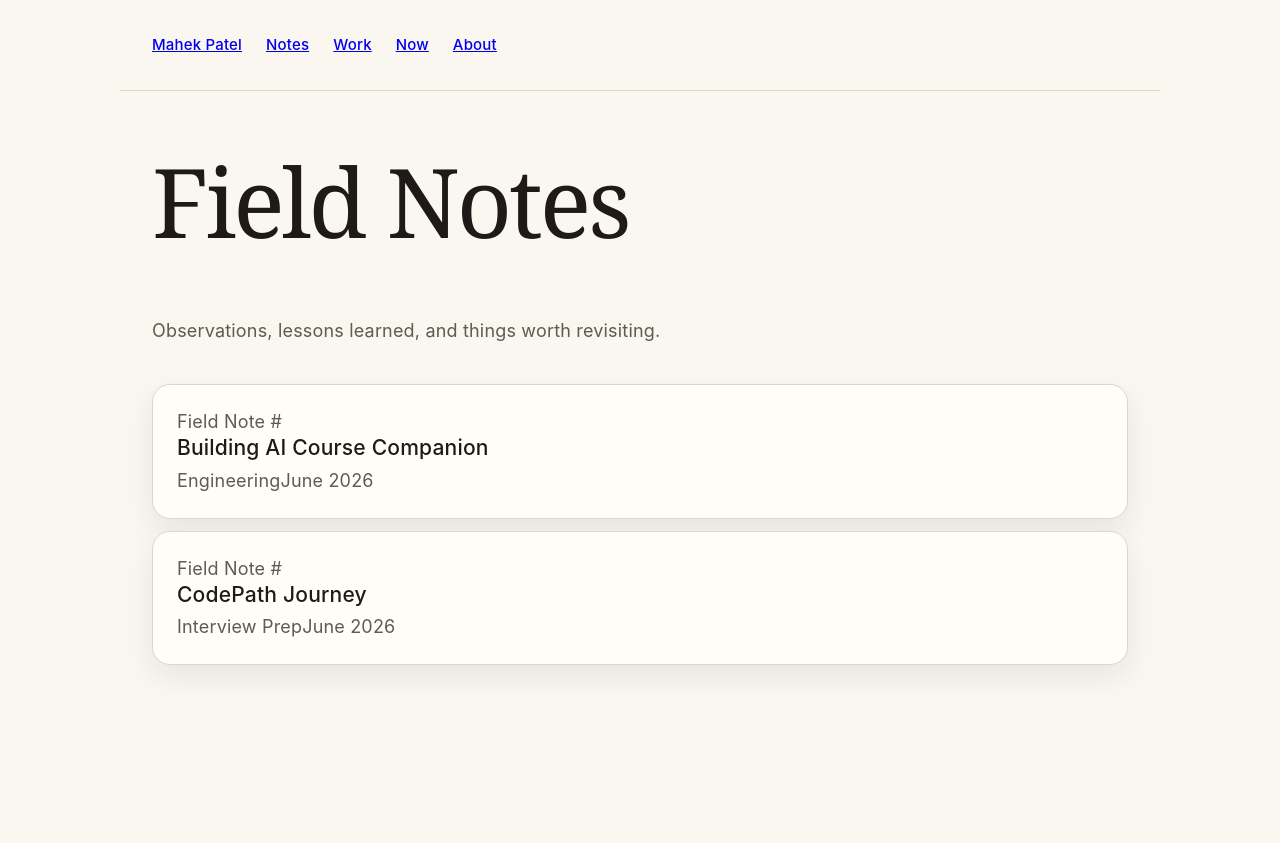
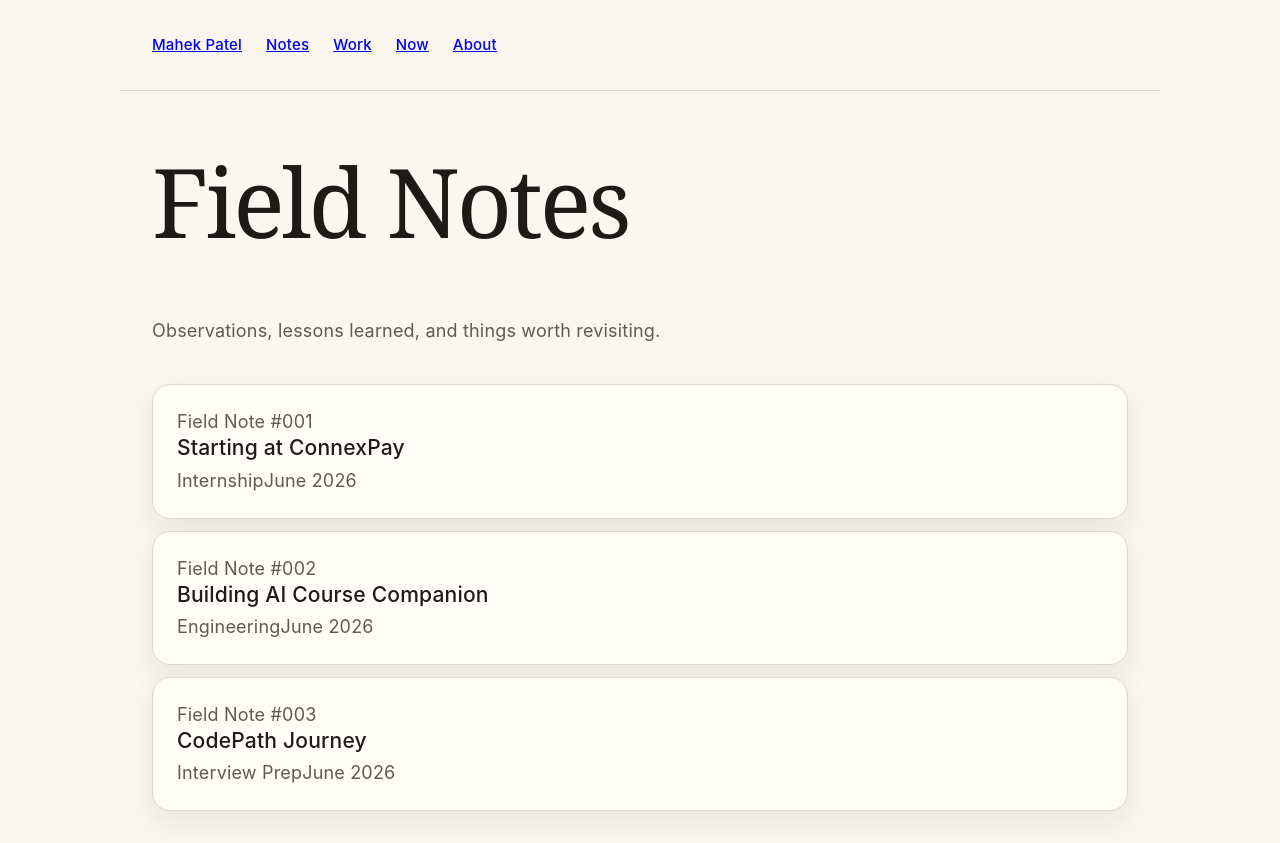
Before and after one commit to mahekp05/personal-website, a React (Vite) app in the folder app/: page /notes in a window 1280 px wide. Before the commit the page ends 800 px from the top, so only its background shows below. Built offline with nearby package versions, Linux system fonts and the light colour scheme.

Commit message:
Fix build errors

```diff
--- a/app/src/data/notes.ts
+++ b/app/src/data/notes.ts
@@ -7,13 +7,19 @@ export type Note = {
 
 export const notes: Note[] = [
   {
-    id: "001",
+    number: "001",
+    title: "Starting at ConnexPay",
+    category: "Internship",
+    date: "June 2026",
+  },
+  {
+    number: "002",
     title: "Building AI Course Companion",
     category: "Engineering",
     date: "June 2026",
   },
   {
-    id: "002",
+    number: "003",
     title: "CodePath Journey",
     category: "Interview Prep",
     date: "June 2026",
--- a/app/src/pages/FieldNotes.tsx
+++ b/app/src/pages/FieldNotes.tsx
@@ -1,6 +1,5 @@
 import { notes } from "../data/notes";
 import NoteCard from "../components/NoteCard";
-import Header from "../components/Header";
 
 export default function FieldNotes() {
   return (
--- a/app/src/pages/Notes.tsx
+++ b/app/src/pages/Notes.tsx
@@ -1,6 +1,3 @@
-import Header from "../components/Header";
-
-
 type NoteCardProps = {
   note: {
     number: string;
```
